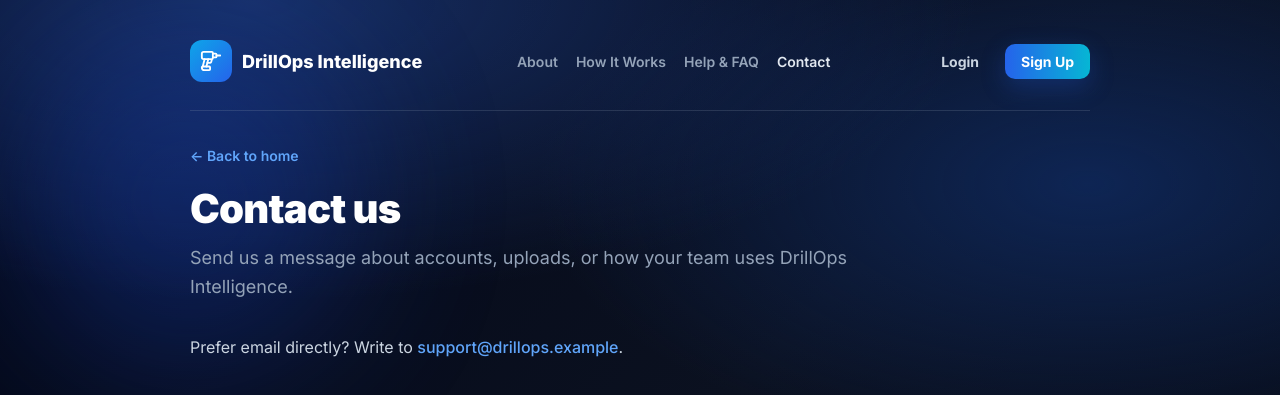
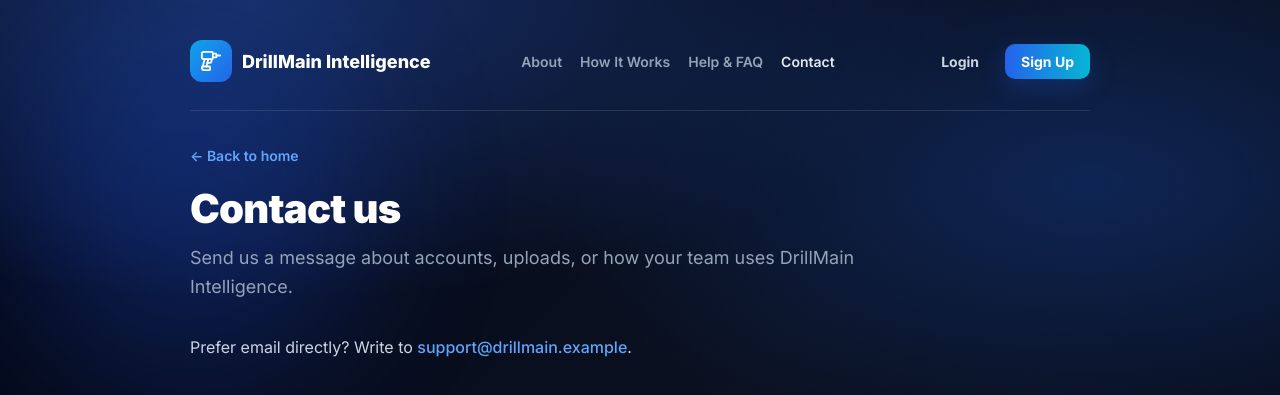
Before and after one commit to Uchechi321/W26_4495_S2_UchechiS, a React (Vite) app in the folder Implementation/frontend/: page /contact in a window 1280 px wide. Shown: the top 395 px of the page. Built offline with nearby package versions, Linux system fonts and the light colour scheme.

Commit message:
Updated name of product

```diff
--- a/Implementation/frontend/src/components/MarketingShell.jsx
+++ b/Implementation/frontend/src/components/MarketingShell.jsx
@@ -32,7 +32,7 @@ export function MarketingFooter() {
           <Link to="/">Home</Link>
         </div>
       </div>
-      <div className="mktFooterBottom">© {new Date().getFullYear()} DrillOps Intelligence. All rights reserved.</div>
+      <div className="mktFooterBottom">© {new Date().getFullYear()} DrillMain Intelligence. All rights reserved.</div>
     </footer>
   );
 }
@@ -53,7 +53,7 @@ export default function MarketingShell({ title, lead, children }) {
             <span className="mktBrandIcon">
               <Drill size={22} />
             </span>
-            DrillOps Intelligence
+            DrillMain Intelligence
           </Link>
 
           <nav className="mktNavLinks" aria-label="Site">
--- a/Implementation/frontend/src/pages/About.jsx
+++ b/Implementation/frontend/src/pages/About.jsx
@@ -3,13 +3,13 @@ import MarketingShell from "../components/MarketingShell";
 export default function About() {
   return (
     <MarketingShell
-      title="About DrillOps Intelligence"
+      title="About DrillMain Intelligence"
       lead="We help drilling teams turn well reports and operational data into clear dashboards—so you can spot problems by depth, track equipment health, and see where your wells sit on the map."
     >
       <div className="mktSection">
         <h2>What we do</h2>
         <p>
-          DrillOps Intelligence is built for people who run and support drilling operations.
+          DrillMain Intelligence is built for people who run and support drilling operations.
           You register wells, upload drilling PDF reports, and the system organizes that
           information into per-well dashboards, KPI views, maintenance tracking, and fleet-level
           summary reports.
--- a/Implementation/frontend/src/pages/Contact.jsx
+++ b/Implementation/frontend/src/pages/Contact.jsx
@@ -2,7 +2,7 @@ import { useState } from "react";
 import MarketingShell from "../components/MarketingShell";
 
 /** Change this to your team’s support inbox for production. */
-const SUPPORT_EMAIL = "support@drillops.example";
+const SUPPORT_EMAIL = "support@drillmain.example";
 
 export default function Contact() {
   const [name, setName] = useState("");
@@ -13,7 +13,7 @@ export default function Contact() {
 
   function handleSubmit(e) {
     e.preventDefault();
-    const subject = encodeURIComponent(`[DrillOps] ${topic} — ${name || "Inquiry"}`);
+    const subject = encodeURIComponent(`[DrillMain] ${topic} — ${name || "Inquiry"}`);
     const body = encodeURIComponent(`Name: ${name}\nEmail: ${email}\nTopic: ${topic}\n\n${message}`);
 
     window.location.href = `mailto:${SUPPORT_EMAIL}?subject=${subject}&body=${body}`;
@@ -23,7 +23,7 @@ export default function Contact() {
   return (
     <MarketingShell
       title="Contact us"
-      lead="Send us a message about accounts, uploads, or how your team uses DrillOps Intelligence."
+      lead="Send us a message about accounts, uploads, or how your team uses DrillMain Intelligence."
     >
       <div className="mktSection">
         <p>
--- a/Implementation/frontend/src/pages/Help.jsx
+++ b/Implementation/frontend/src/pages/Help.jsx
@@ -4,7 +4,7 @@ import MarketingShell from "../components/MarketingShell";
 const faqs = [
   {
     q: "Do I need to install anything?",
-    a: "No. DrillOps Intelligence runs in your web browser.",
+    a: "No. DrillMain Intelligence runs in your web browser.",
   },
   {
     q: "Why can’t I see the Wells page?",
@@ -67,7 +67,7 @@ export default function Help() {
           <h3>About the product</h3>
           <p>
             <Link to="/about" style={{ color: "#60a5fa" }}>
-              About DrillOps Intelligence
+              About DrillMain Intelligence
             </Link>{" "}
             — who it is for and what problems it solves.
           </p>
--- a/Implementation/frontend/src/pages/Home.jsx
+++ b/Implementation/frontend/src/pages/Home.jsx
@@ -51,7 +51,7 @@ export default function Home() {
             <div className="homeBrandIcon">
               <Drill size={28} />
             </div>
-            <span>DrillOps Intelligence</span>
+            <span>DrillMain Intelligence</span>
           </Link>
 
           <nav className="homeNavLinks" aria-label="Site">
--- a/Implementation/frontend/src/pages/Privacy.jsx
+++ b/Implementation/frontend/src/pages/Privacy.jsx
@@ -4,7 +4,7 @@ export default function Privacy() {
   return (
     <MarketingShell
       title="Privacy"
-      lead="This page describes how DrillOps Intelligence treats information in general terms."
+      lead="This page describes how DrillMain Intelligence treats information in general terms."
     >
       <div className="mktSection">
         <h2>Information you provide</h2>
--- a/Implementation/frontend/src/pages/SignUp.jsx
+++ b/Implementation/frontend/src/pages/SignUp.jsx
@@ -65,7 +65,7 @@ export default function SignUp() {
           </div>
           <div className="suShowcaseBody">
             <h2>Join Leading Drilling Teams</h2>
-            <p>Create your free account and start using DrillOps Intelligence today.</p>
+            <p>Create your free account and start using DrillMain Intelligence today.</p>
             <ul className="suBenefitList">
               <li>No credit card required</li>
               <li>Unlimited access</li>
@@ -85,7 +85,7 @@ export default function SignUp() {
             <span className="suBrandIcon">
               <Drill size={18} strokeWidth={2.25} aria-hidden />
             </span>
-            <span className="suBrandText">DrillOps Intelligence</span>
+            <span className="suBrandText">DrillMain Intelligence</span>
           </div>
 
           <h1 id="signup-heading" className="suTitle">
--- a/Implementation/frontend/src/pages/Terms.jsx
+++ b/Implementation/frontend/src/pages/Terms.jsx
@@ -4,7 +4,7 @@ export default function Terms() {
   return (
     <MarketingShell
       title="Terms of use"
-      lead="By using DrillOps Intelligence you agree to the following basic rules. Your organization may add its own policies for production deployments."
+      lead="By using DrillMain Intelligence you agree to the following basic rules. Your organization may add its own policies for production deployments."
     >
       <div className="mktSection">
         <h2>Acceptable use</h2>
@@ -17,7 +17,7 @@ export default function Terms() {
       <div className="mktSection">
         <h2>Accuracy of data</h2>
         <p>
-          Dashboards and KPIs depend on the reports and inputs you provide. DrillOps Intelligence does not replace professional engineering judgment or site-specific safety procedures.
+          Dashboards and KPIs depend on the reports and inputs you provide. DrillMain Intelligence does not replace professional engineering judgment or site-specific safety procedures.
         </p>
       </div>
 
```
